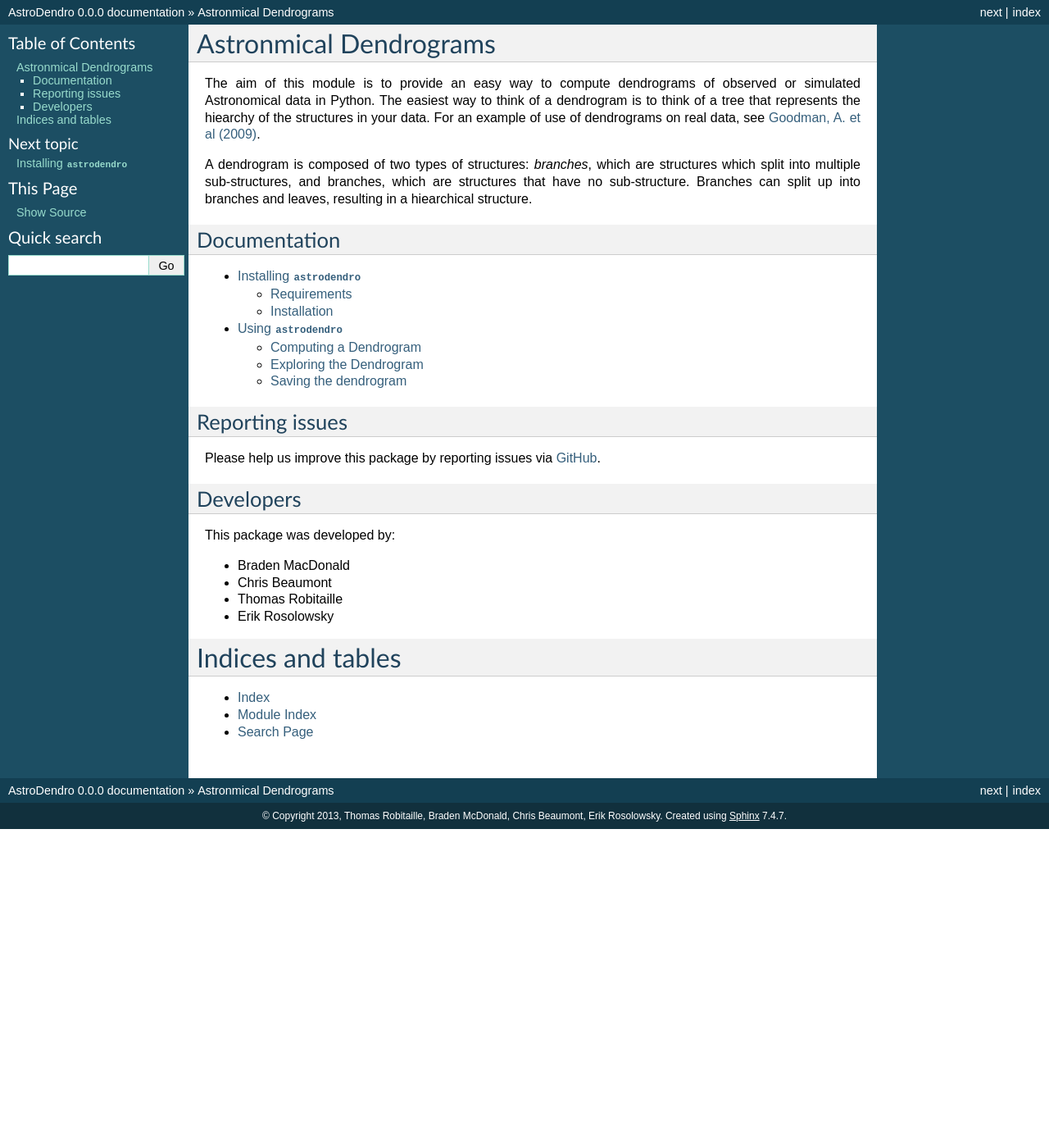
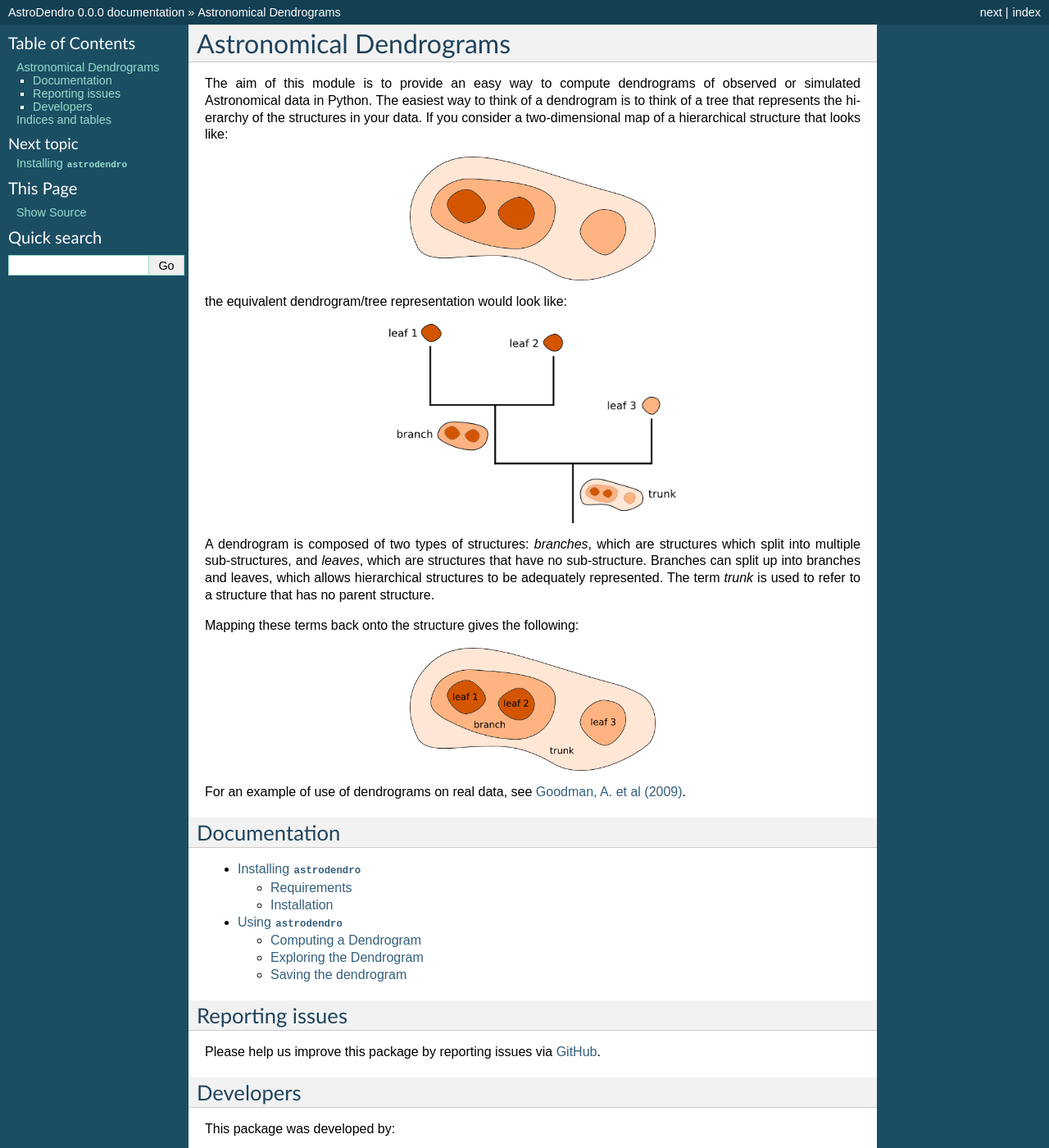
Before and after one commit to dendrograms/astrodendro, a Sphinx documentation site: the page built from docs/index.rst, in a window 1280 px wide and 1400 px high. Shown: the whole window at 82% size. Built offline with Sphinx 7.4.7, drawn with Linux system fonts in a browser that asks for light colours; some of the changed text lies outside the part shown.

Commit message:
Added diagrams to introduction

```diff
--- a/docs/index.rst
+++ b/docs/index.rst
@@ -1,16 +1,36 @@
-Astronmical Dendrograms
-=======================
+Astronomical Dendrograms
+========================
 
 The aim of this module is to provide an easy way to compute dendrograms of
 observed or simulated Astronomical data in Python. The easiest way to think of
-a dendrogram is to think of a tree that represents the hiearchy of the
-structures in your data. For an example of use of dendrograms on real data,
-see `Goodman, A. et al (2009) <http://adsabs.harvard.edu/abs/2009Natur.457...63G>`_.
+a dendrogram is to think of a tree that represents the hierarchy of the
+structures in your data. If you consider a two-dimensional map of a
+hierarchical structure that looks like:
+
+.. image:: schematic_structure_1.png
+   :width: 300px
+   :align: center
+
+the equivalent dendrogram/tree representation would look like:
+
+.. image:: schematic_tree.png
+   :width: 350px
+   :align: center
 
 A dendrogram is composed of two types of structures: *branches*, which are
-structures which split into multiple sub-structures, and branches, which are
+structures which split into multiple sub-structures, and *leaves*, which are
 structures that have no sub-structure. Branches can split up into branches and
-leaves, resulting in a hiearchical structure.
+leaves, which allows hierarchical structures to be adequately represented. The
+term *trunk* is used to refer to a structure that has no parent structure.
+
+Mapping these terms back onto the structure gives the following:
+
+.. image:: schematic_structure_2.png
+   :width: 300px
+   :align: center
+
+For an example of use of dendrograms on real data, see `Goodman, A. et al
+(2009) <http://adsabs.harvard.edu/abs/2009Natur.457...63G>`_.
 
 Documentation
 -------------
```
Also changed, not shown: docs/schematic_structure_1.png (added), docs/schematic_structure_2.png (added), docs/schematic_tree.png (added).
